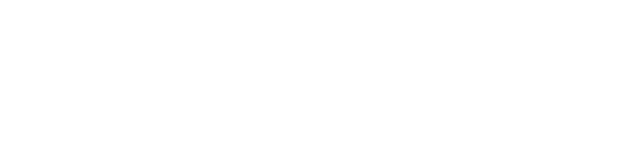
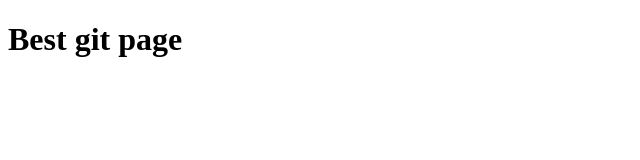
Before and after one commit to DoroLunatiqua/wad24_first_git, a plain HTML site: page index.html in a window 1280 px wide. Shown: the whole page, without its empty margins (0-640 px from the left). Drawn offline with Linux system fonts and the light colour scheme.

Commit message:
Added page content

```diff
--- a/index.html
+++ b/index.html
@@ -6,6 +6,6 @@
     <title>Document</title>
 </head>
 <body>
-
+    <h1> Best git page </h1>
 </body>
 </html>
```
